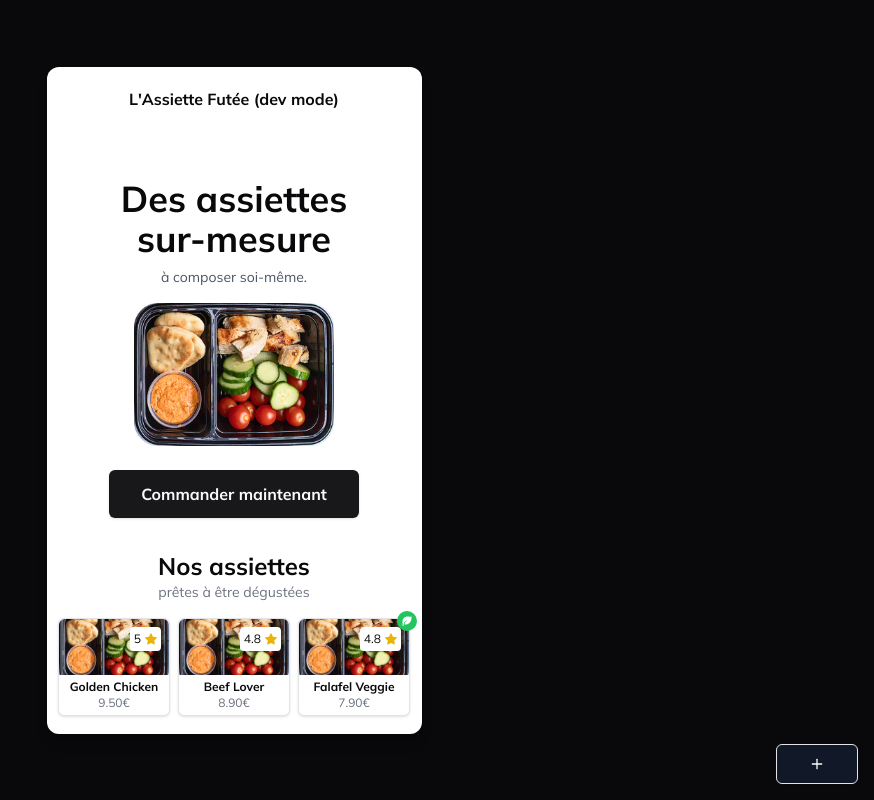
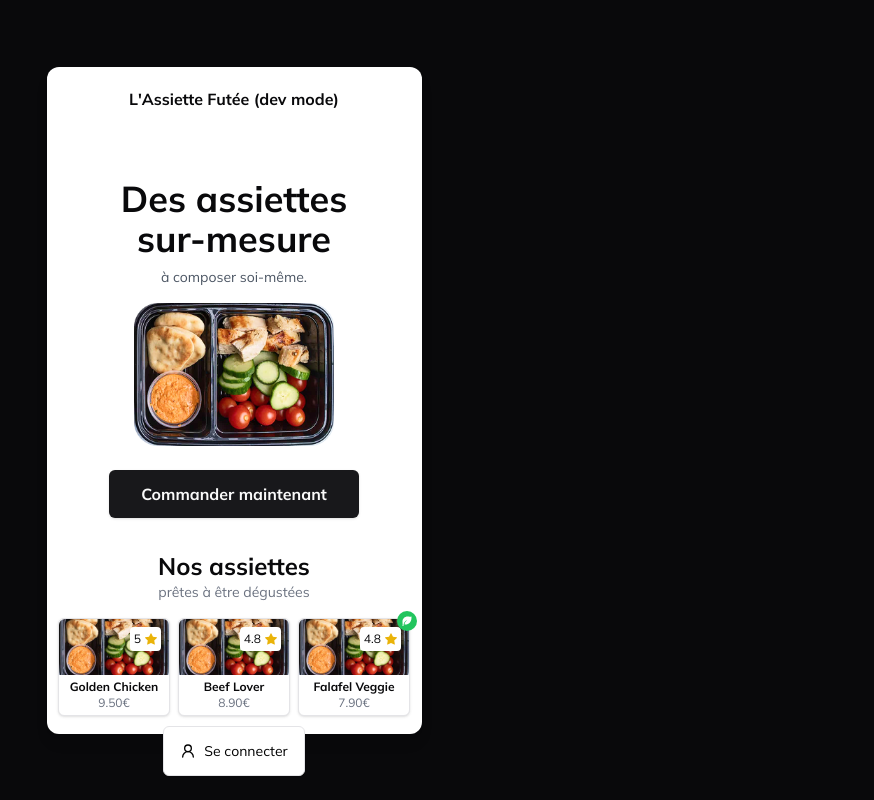
Before and after one commit to soufcod3/lassiettefutee, a Next.js app: page / in a window 1280 px wide. Shown: the whole page, without its empty margins (406-1280 px from the left). Built offline with nearby package versions, Linux system fonts and the light colour scheme.

Commit message:
sticky btn

```diff
--- a/app/(root)/page.tsx
+++ b/app/(root)/page.tsx
@@ -1,10 +1,8 @@
 import Featured from "@/components/home/Featured";
 import Hero from "@/components/home/Hero";
-import BottomBar from "@/components/shared/BottomBar";
+import FloatingMenu from "@/components/shared/FloatingMenu";
 import Footer from "@/components/shared/Footer";
 import Navbar from "@/components/shared/Navbar";
-import { Button } from "@/components/ui/button";
-import { PlusIcon } from "lucide-react";
 
 export default function Home() {
   return (
@@ -13,16 +11,7 @@ export default function Home() {
         <Hero />
         <Featured />
         <Footer />
-        <div className="fixed bottom-4 right-4 z-50">
-          <Button
-            variant="outline"
-            size="lg"
-            className="bg-gray-900 text-gray-50 hover:bg-gray-900/90 focus-visible:outline-none focus-visible:ring-2 focus-visible:ring-gray-950 dark:bg-gray-50 dark:text-gray-900 dark:hover:bg-gray-50/90 dark:focus-visible:ring-gray-300"
-          >
-            <PlusIcon className="h-6 w-6" />
-            <span className="sr-only">Add</span>
-          </Button>
-        </div>
+        <FloatingMenu />
       </div>
   );
 }
--- /dev/null
+++ b/components/shared/FloatingMenu.tsx
@@ -0,0 +1,31 @@
+import { PlusIcon, User2 } from "lucide-react";
+import { Button } from "../ui/button";
+
+const FloatingMenu = () => {
+  return (
+    <>
+        <div className="fixed bottom-4 right-4 z-50 block sm:hidden">
+          <Button
+            variant="outline"
+            size="lg"
+            className="bg-black text-white hover:bg-zinc-900 p-4 py-6"
+          >
+            <User2 className="h-4 w-4" />
+            <span className="text-md">Se connecter</span>
+          </Button>
+        </div>
+        <div className="hidden sm:flex fixed bottom-6 w-full left-0 justify-center">
+          <Button
+            variant="outline"
+            size="lg"
+            className="bg-white text-black hover:bg-gray-200 p-4 py-6"
+          >
+            <User2 className="h-4 w-4" />
+            <span className="text-md">Se connecter</span>
+          </Button>
+        </div>
+    </>
+  )
+}
+
+export default FloatingMenu;
```
